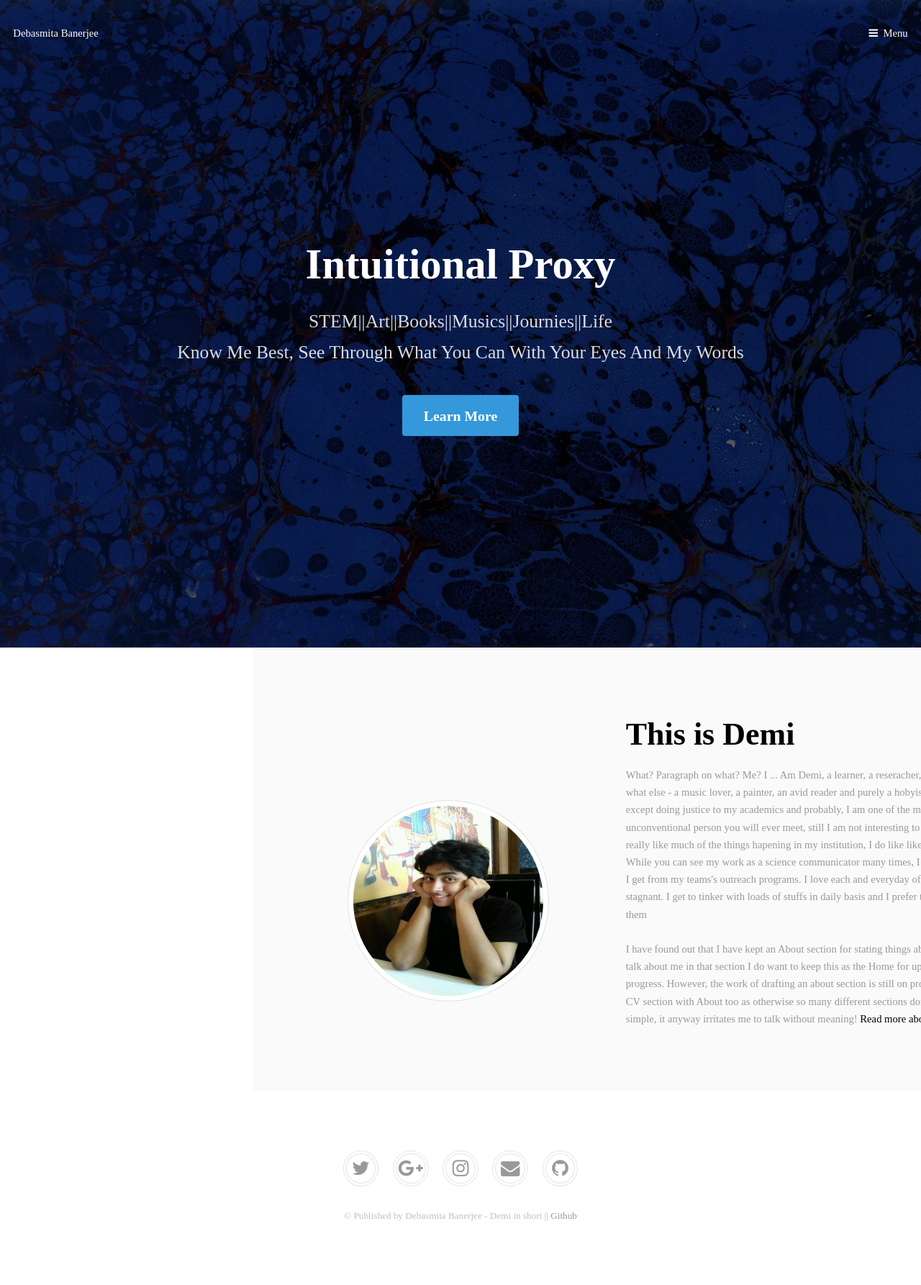
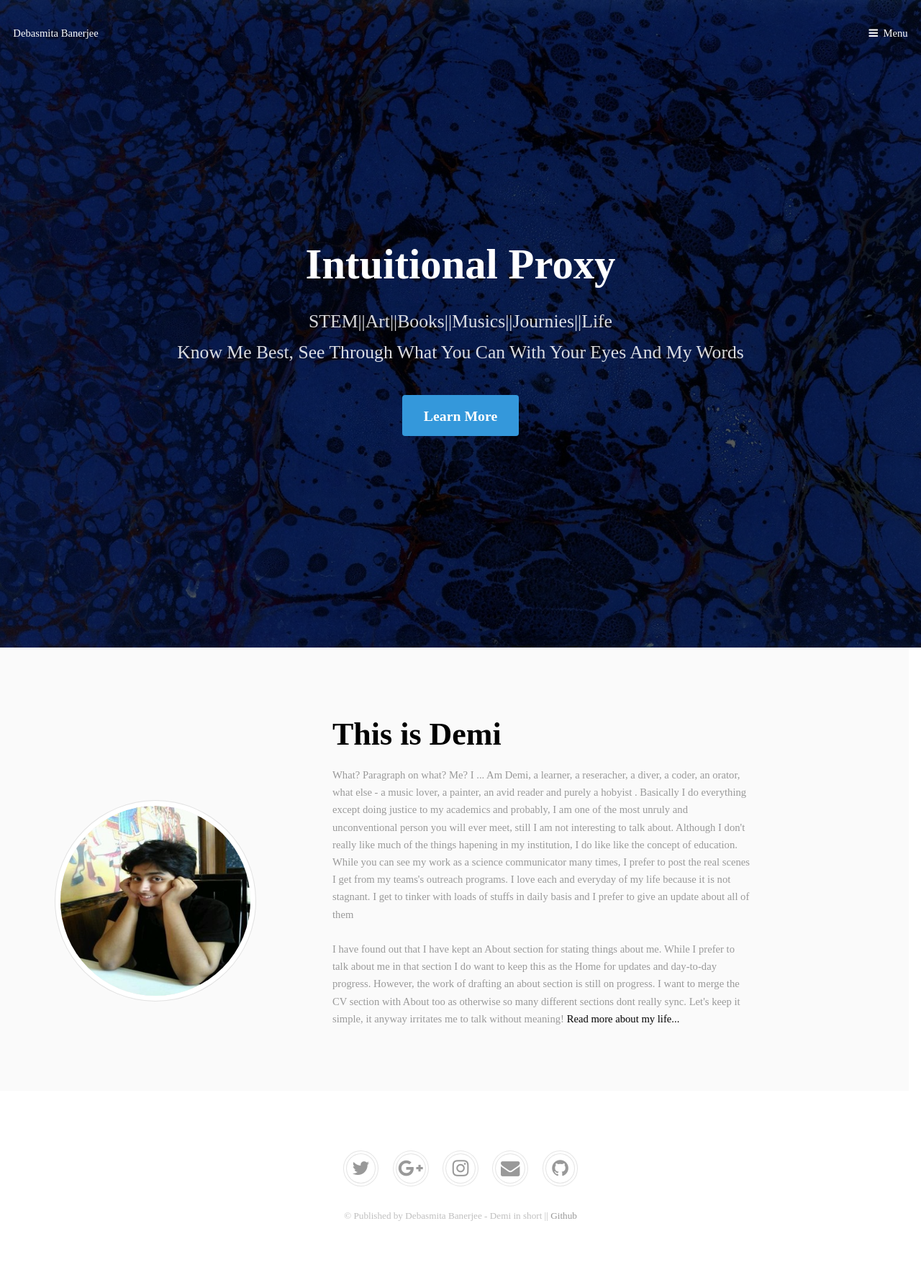
Before and after one commit to DarkDem/DarkDem.github.io, a Jekyll site: the page built from index.html, in a window 1280 px wide. Shown: the whole page at 72% size. Built offline with Jekyll 4.4.1, drawn with Linux system fonts in a browser that asks for light colours; some web fonts are replaced.

Commit message:
Update main.css

```diff
--- a/css/main.css
+++ b/css/main.css
@@ -129,7 +129,7 @@
 
 		.container {
 			width: 100em;
-			margin-left: 13.9em;
+			margin-left: -13.9em;
 		}
 
 	}
```
